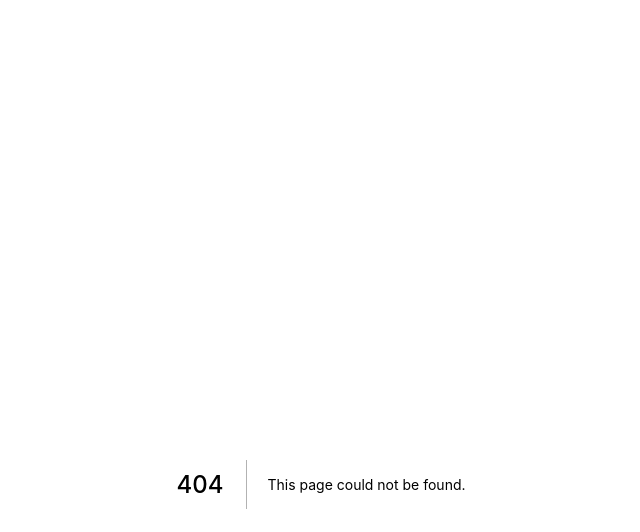
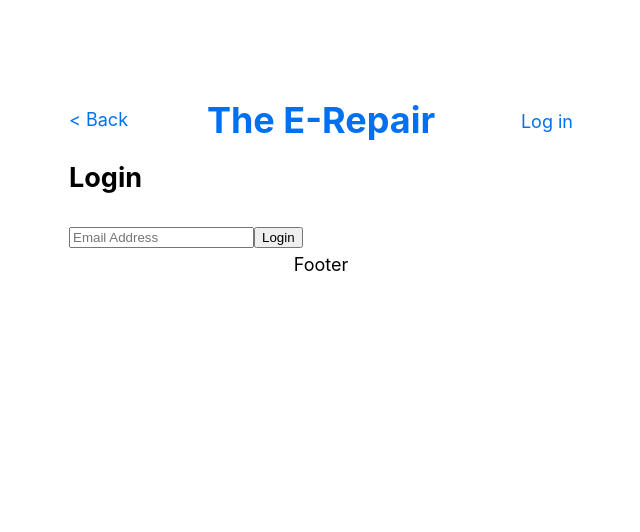
Before and after one commit to sohaibmh/next-js-practice, a Next.js app: page /login in a window 1280 px wide. Before the commit this address had no page. Shown: the top 532 px of the page, without its empty margins (319-959 px from the left). Built offline with nearby package versions, Linux system fonts and the light colour scheme.

Commit message:
mvp login feautures

```diff
--- /dev/null
+++ b/components/Footer.js
@@ -0,0 +1,3 @@
+export default () => {
+  return <footer>Footer</footer>;
+};
--- /dev/null
+++ b/components/Header.js
@@ -0,0 +1,48 @@
+import Link from "next/link";
+import styles from "../styles/Header.module.css";
+import { useRouter } from "next/router";
+import { useContext } from "react";
+
+import AuthContext from "../context/AuthContext";
+
+export default () => {
+  const router = useRouter();
+  const isHome = router.pathname === "/";
+
+  const goBack = (event) => {
+    event.preventDefault();
+    router.back();
+  };
+
+  const { user } = useContext(AuthContext);
+
+  return (
+    <div className={styles.nav}>
+      {!isHome && (
+        <div className={styles.back}>
+          {" "}
+          <a onClick={goBack}>{"<"} Back</a>{" "}
+        </div>
+      )}
+      <div className={styles.title}>
+        <Link href="/">
+          <a>
+            <h1>The E-Repair</h1>
+          </a>
+        </Link>
+      </div>
+
+      <div className={styles.auth}>
+        {user ? (
+          <Link href="/account">
+            <a>{user.email}</a>
+          </Link>
+        ) : (
+          <Link href="/login">
+            <a>Log in</a>
+          </Link>
+        )}
+      </div>
+    </div>
+  );
+};
--- /dev/null
+++ b/context/AuthContext.js
@@ -0,0 +1,27 @@
+import { createContext, useState } from "react";
+import { useRouter } from "next/router";
+
+const AuthContext = createContext();
+
+export const AuthProvider = (props) => {
+  const [user, setUser] = useState(null);
+  const router = useRouter();
+
+  const loginUser = async (email) => {
+    setUser({ email });
+    router.push("/");
+  };
+
+  const logoutUser = async () => {
+    setUser(null);
+    router.push("/");
+  };
+
+  return (
+    <AuthContext.Provider value={{ user, loginUser, logoutUser }}>
+      {props.children}
+    </AuthContext.Provider>
+  );
+};
+
+export default AuthContext;
--- a/package.json
+++ b/package.json
@@ -8,6 +8,7 @@
     "start": "next start"
   },
   "dependencies": {
+    "magic-sdk": "^4.1.1",
     "next": "^10.0.0",
     "react": "17.0.1",
     "react-dom": "17.0.1"
--- a/pages/_app.js
+++ b/pages/_app.js
@@ -1,5 +1,16 @@
 import "../styles/global.css";
+import Header from "../components/Header";
+import Footer from "../components/Footer";
+import { AuthProvider } from "../context/AuthContext";
 
 export default function App({ Component, pageProps }) {
-  return <Component {...pageProps} />;
+  return (
+    <AuthProvider>
+      <content>
+        <Header />
+        <Component {...pageProps} />
+        <Footer />
+      </content>
+    </AuthProvider>
+  );
 }
--- /dev/null
+++ b/pages/login.js
@@ -0,0 +1,33 @@
+import Head from "next/head";
+import { useContext, useState } from "react";
+import AuthContext from "../context/AuthContext";
+
+export default function Login() {
+  const [email, setEmail] = useState("");
+  const { loginUser } = useContext(AuthContext);
+
+  const handleSubmit = (event) => {
+    event.preventDefault();
+    loginUser(email);
+  };
+
+  return (
+    <div>
+      <Head>
+        <title>Login</title>
+        <meta name="description" conent="Login here to make your purchase" />
+      </Head>
+      <h2>Login</h2>
+
+      <form onSubmit={handleSubmit}>
+        <input
+          type="email"
+          value={email}
+          onChange={(event) => setEmail(event.target.value)}
+          placeholder="Email Address"
+        />
+        <button type="submit">Login</button>
+      </form>
+    </div>
+  );
+}
--- /dev/null
+++ b/styles/Header.module.css
@@ -0,0 +1,22 @@
+.title {
+  text-align: center;
+  line-height: 24px;
+}
+
+.nav {
+  position: relative;
+}
+
+.back {
+  position: absolute;
+  top: 0;
+  left: 0;
+  line-height: 24px;
+  cursor: pointer;
+}
+
+.auth {
+  position: absolute;
+  top: 0;
+  right: 0;
+}
--- a/styles/global.css
+++ b/styles/global.css
@@ -28,3 +28,7 @@ img {
   max-width: 100%;
   display: block;
 }
+
+footer {
+  text-align: center;
+}
```
Also changed, not shown: pages/account.js (added, +37 -0 lines), 1 other file (tests, documents, lock files or other folders).
